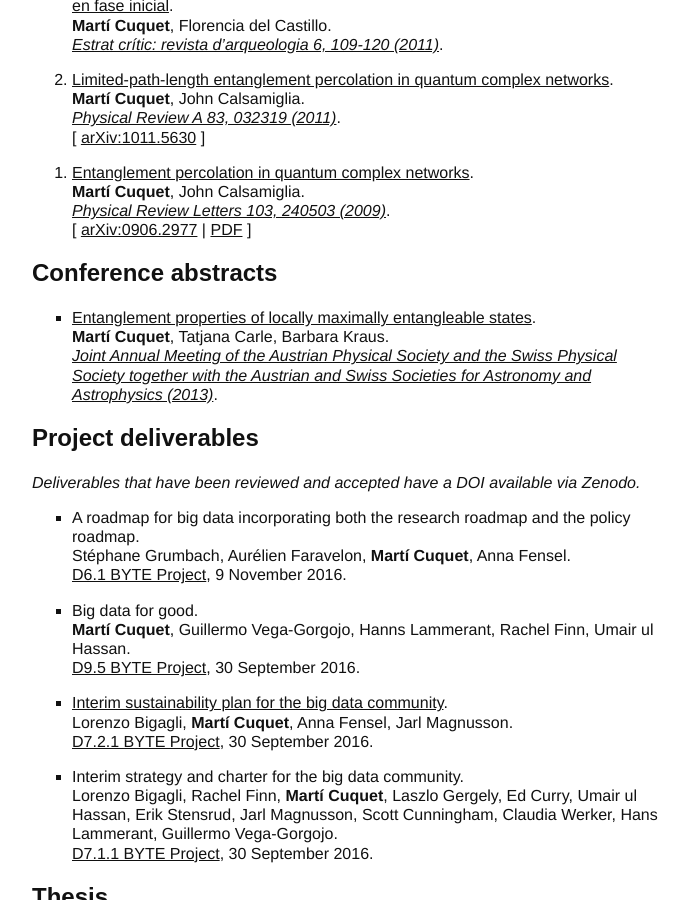
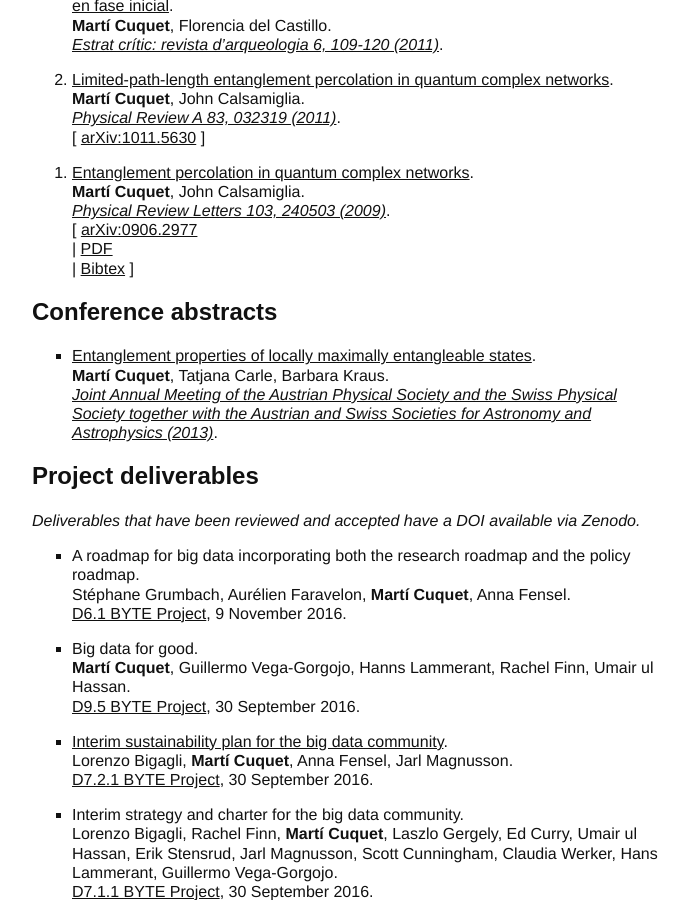
Before and after one commit to mcuquet/mcuquet.github.io, a Jekyll site: the page built from Research/Publications.md, in a window 1280 px wide and 900 px high, scrolled down 965 px. Shown: the whole window, without its empty margins (288-976 px from the left). Built offline with Jekyll 4.4.1, drawn with Linux system fonts in a browser that asks for light colours.

Commit message:
chg: added bibtex test

```diff
--- a/Research/Publications.md
+++ b/Research/Publications.md
@@ -53,7 +53,9 @@ For citation indices, see [Google Scholar](https://scholar.google.at/citations?u
 0. [Entanglement percolation in quantum complex networks](Entanglement percolation in quantum complex networks).
    **Martí Cuquet**, John Calsamiglia.
    _[Physical Review Letters 103, 240503 (2009)](http://dx.doi.org/10.1103/PhysRevLett.103.240503)_.
-   [ [arXiv:0906.2977](http://arxiv.org/abs/0906.2977) | [PDF](Entanglement percolation in quantum complex networks.pdf) ]
+   [ [arXiv:0906.2977](http://arxiv.org/abs/0906.2977)
+   | [PDF](Entanglement percolation in quantum complex networks.pdf)
+   | [Bibtex](Entanglement percolation in quantum complex networks.bib) ]
 {: reversed="reversed"}
 
 ## Conference abstracts
```
Also changed, not shown: Research/Entanglement percolation in quantum complex networks.md (+3 -1 lines).
